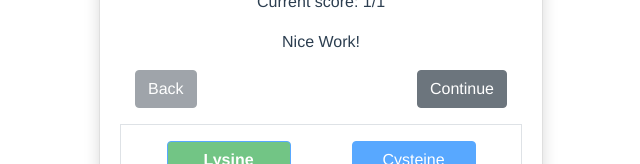
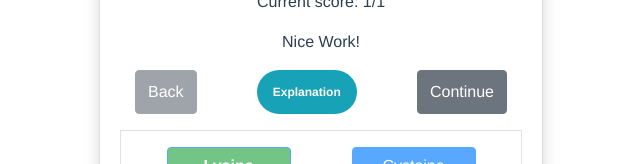
Before and after one commit to Nikoloz97/biochem-site, a Vue app: page /pretest in a window 1280 px wide. Both pictures are taken after a click on the button "Lysine". Shown: the part 487-651 px from the top of the page, without its empty margins (319-959 px from the left). Built offline with nearby package versions, Linux system fonts and the light colour scheme.

Commit message:
Explanation popover

```diff
--- a/src/store/index.js
+++ b/src/store/index.js
@@ -13,7 +13,8 @@ export default new Vuex.Store({
     currentQuestion: 0,
     pretest: [
         {
-            questionNumber: 1,
+            topic: 'Amino Acids',
+            explanation: 'Lysine is a base that contains and R-group that consists of an amine followed by four carbons',
             title: "Question 1",
             statement: "What is this amino acid?",
             imgsrc: "https://assets.fishersci.com/TFS-Assets/CCG/Chemical-Structures/chemical-structure-cas-56-87-1.jpg-650.jpg",
@@ -44,8 +45,8 @@ export default new Vuex.Store({
 
         },
         {
-          questionNumber: 2,
-          title: "Question 2",
+          topic: 'Amino Acids',
+          explanation: 'Lysine is a base that contains and R-group that consists of an amine followed by four carbons',
           statement: "What is this amino acid?",
           imgsrc: "http://clearlyexplained.com/_Media/754px-citric_acid_cycle_wit_med_hr.png",
           imgalt: "An amino acid with following R-group: 4-carbons + amine group",
@@ -76,7 +77,8 @@ export default new Vuex.Store({
       },
 
       {
-        questionNumber: 3,
+        topic: 'Amino Acids',
+        explanation: 'Lysine is a base that contains and R-group that consists of an amine followed by four carbons',
         title: "Question 3",
         statement: "What is this amino acid?",
         imgsrc: "https://assets.fishersci.com/TFS-Assets/CCG/Chemical-Structures/chemical-structure-cas-56-87-1.jpg-650.jpg",
--- a/src/views/Pre-Test.vue
+++ b/src/views/Pre-Test.vue
@@ -1,8 +1,7 @@
 <template>
 <div>
 
-
-<!-- TODO: fix the inability to display back and continue buttons after going back. Hint: add stuff to decCurrentQuestion function...-->
+<!-- TODO: create a explanation badge, once hovered over, creates a popper -->
 <b-container class="d-flex justify-content-center" v-for="question, index in $store.state.pretest" :key="question.title">
         <b-card
                 v-if="index == $store.state.currentQuestion"
@@ -21,6 +20,16 @@
                     <b-button :class= "{'d-none' : question.isBackContHidden}"
                               :disabled="question.isBackDisabled"
                                @click="decCurrentQuestion()">Back</b-button>
+
+                               <!-- v-b-popover = special v-bind mechanism -->
+                    <b-badge :class= "{'d-none' : question.isBackContHidden}"
+                              v-b-popover.hover.top="question.explanation"
+                              :title="question.topic"
+                              class="p-3"
+                              pill
+                              variant = "info"
+                              >Explanation</b-badge>
+
                     <b-button :class= "{'d-none' : question.isBackContHidden}"
                               :disabled="question.isForwardDisabled"
                               @click="incCurrentQuestion()">Continue</b-button>
```
